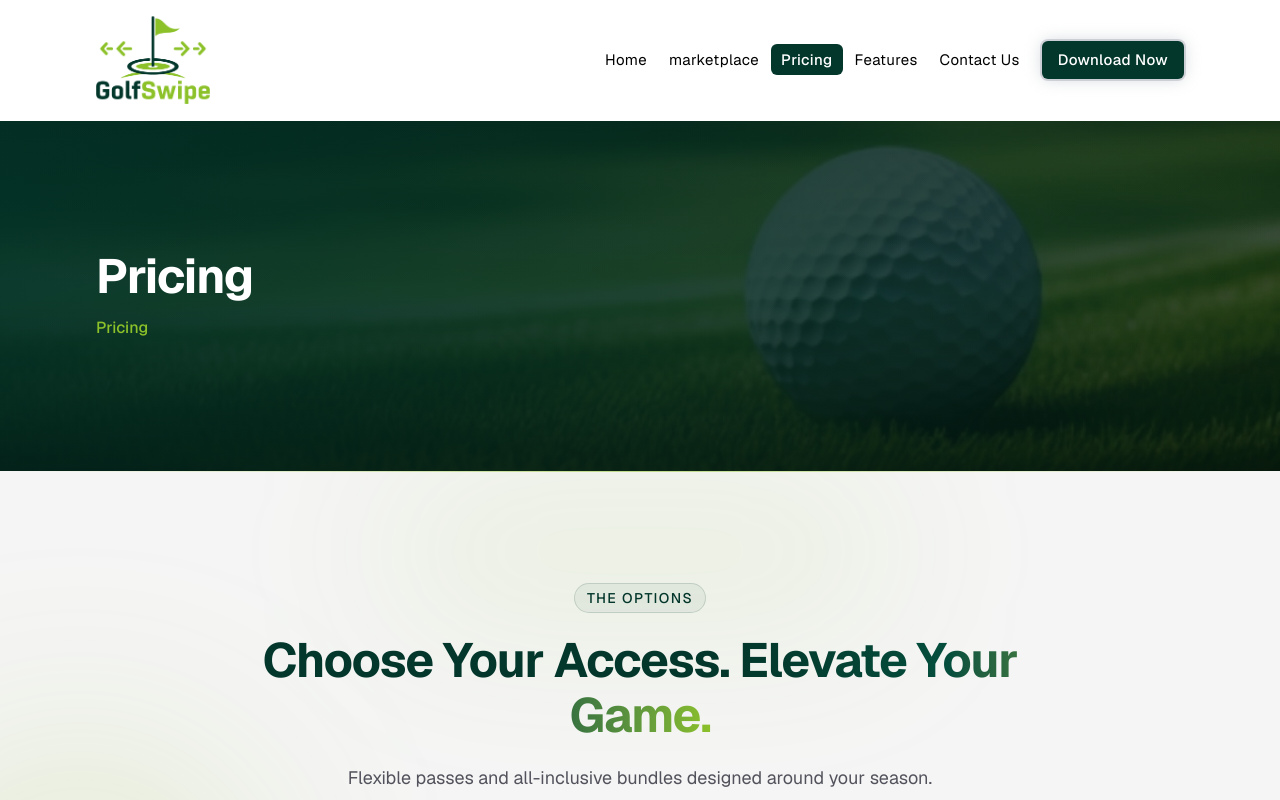
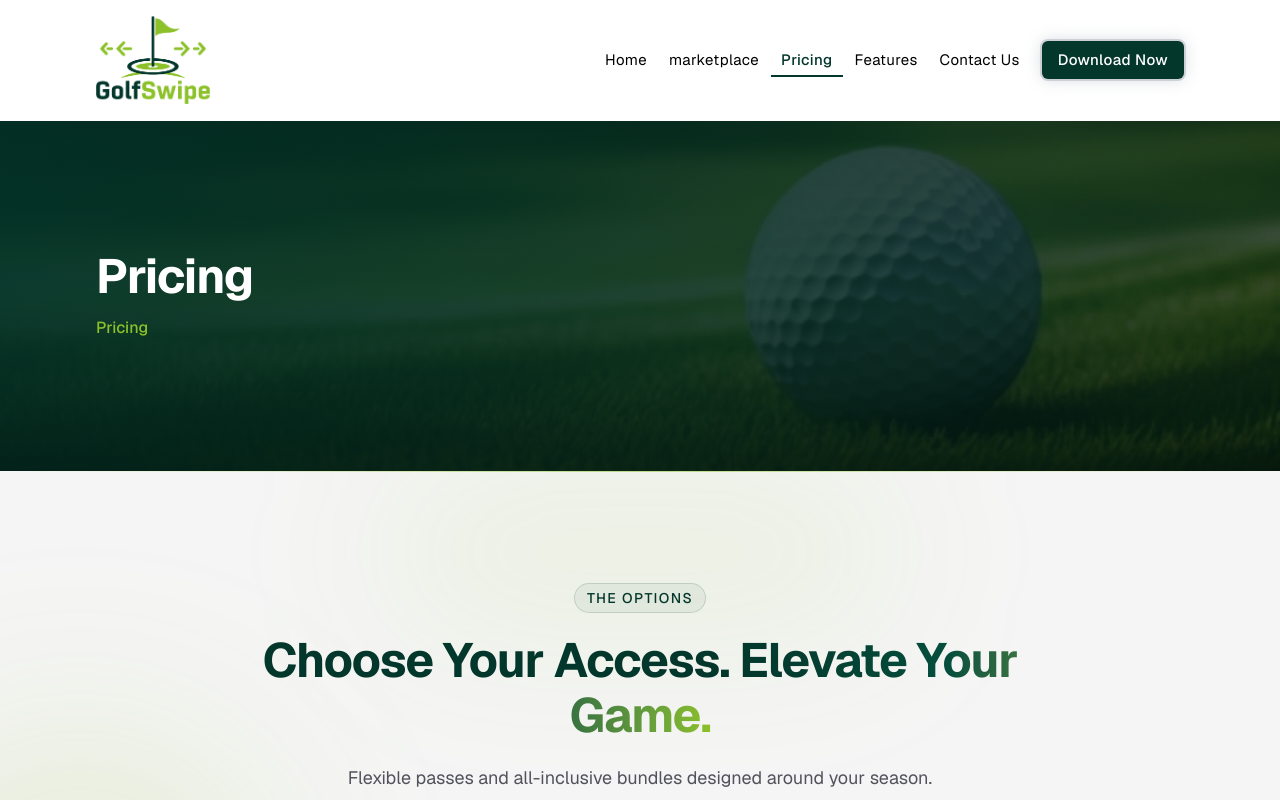
Before and after one commit to saneshps/golfswipe, a Next.js app: page /pricing in a window 1280 px wide. Shown: the top 800 px of the page. Built offline with nearby package versions, Linux system fonts and the light colour scheme.

Commit message:
Refactor Header component link styles to use border for active state and adjust hover effects for improved visual consistency and user experience.
Refactor Header component link styles to use border for active state and adjust hover effects for improved visual consistency and user experience.

```diff
--- a/src/components/ui/header.tsx
+++ b/src/components/ui/header.tsx
@@ -90,10 +90,10 @@ export default function Header() {
                     <Link
                       href={link.href}
                       aria-current={active ? "page" : undefined}
-                      className={`rounded-md tracking-wide transition-[padding,font-size,background-color,color] duration-300 hover:bg-[#03372b] hover:text-white ${
+                      className={`tracking-wide transition-[padding,font-size,border-color,color] duration-300 hover:text-[#03372b] ${
                         active
-                          ? "bg-[#03372b] font-medium text-white"
-                          : "text-black"
+                          ? "border-b-2 border-[#03372b] font-medium text-[#03372b]"
+                          : "border-b-2 border-transparent text-black"
                       } ${
                         scrolled
                           ? "px-2 py-1 text-sm"
```
